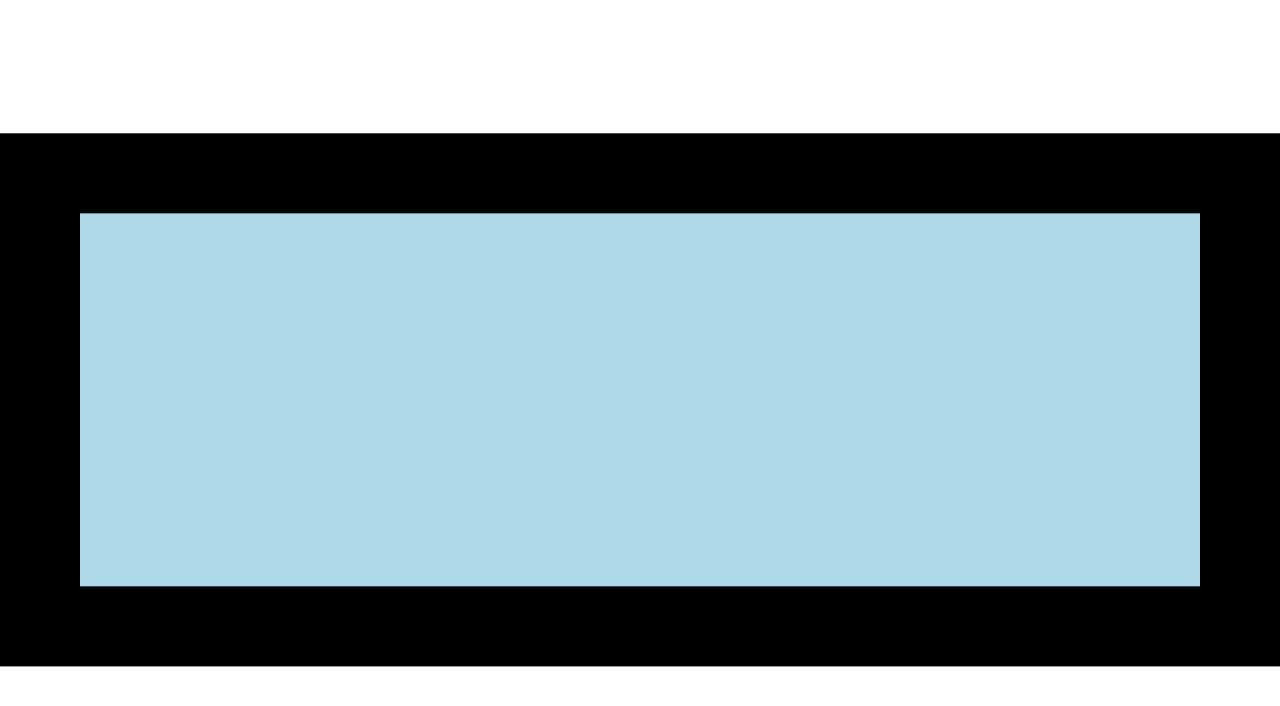
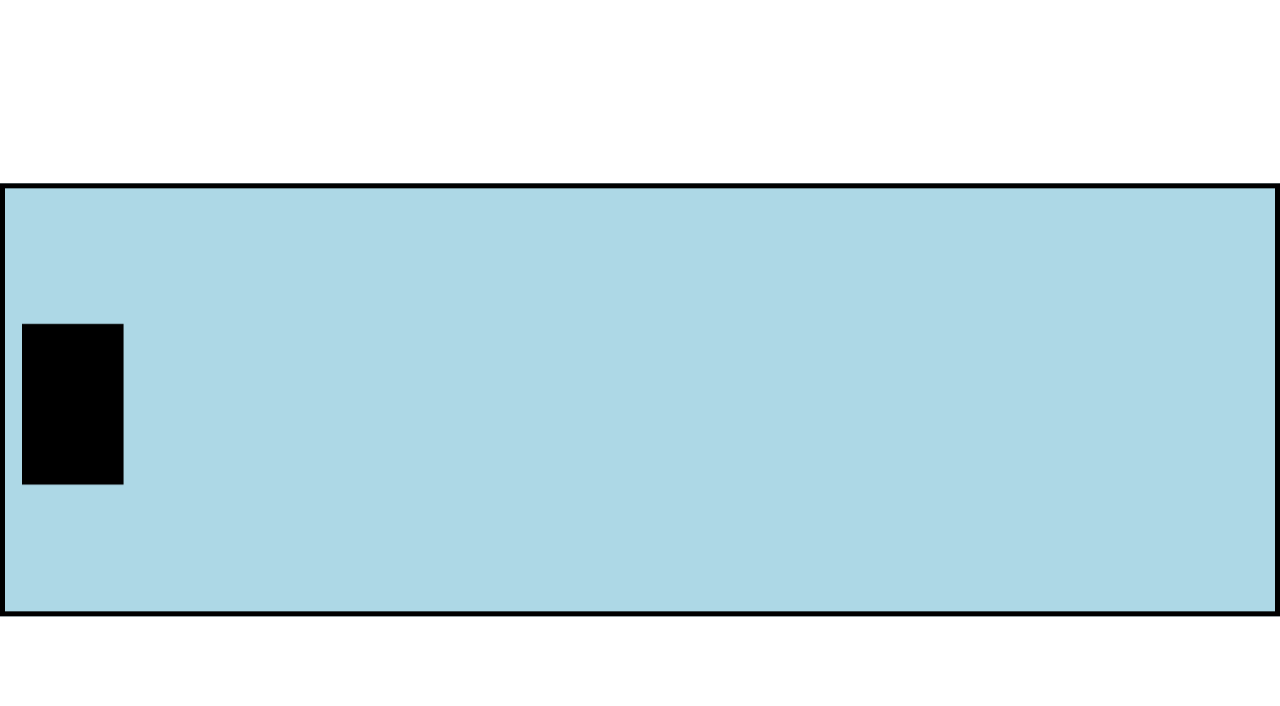
Before and after one commit to nagen-tm/arcade-game, a plain HTML site: page index.html in a window 1280 px wide. Drawn offline with Linux system fonts and the light colour scheme.

Commit message:
update with basic player animation

```diff
--- a/main.css
+++ b/main.css
@@ -5,7 +5,7 @@
 }
 
 #gameCanvas {
-  border: 5pc solid black;
+  border: 5px solid black;
   position: absolute;
   top: 50%;
   left: 50%;
--- a/main.js
+++ b/main.js
@@ -3,8 +3,8 @@ window.addEventListener('load', function(){
   const canvas = document.getElementById('gameCanvas');
   // this sets 2D or 3D property
   const ctx = canvas.getContext('2d');
-  canvas.width = 1500;
-  canvas.height = 500;
+  const gameWidth = canvas.width = 1500;
+  const gameHeight = canvas.height = 500;
 
   /* objects:
     each object has a constructor property that creates a new
@@ -25,14 +25,14 @@ window.addEventListener('load', function(){
       this.game = game;
       this.width = 120;
       this.height= 190;
-      this.x =20;
-      this.y =100;
-      this.speedY = 0;
+      this.x = 20;
+      this.y = 100;
+      this.speedY = 0.2;
     }
     update(){
       this.y += this.speedY;
     }
-    draw(){
+    draw(context){
       context.fillRect(this.x, this.y, this.width, this.height);
     }
   }
@@ -54,5 +54,34 @@ window.addEventListener('load', function(){
       this.height = height;
       this.player = new Player(this);
     }
+    update(){
+      this.player.update()
+    }
+    draw(context){
+      this.player.draw(context)
+    }
   }
+
+  /*
+  calling the game object that in turn executes its constructor
+  and builds out the other objects. the new Game() needs to pass
+  all relevant information
+  */
+  const game = new Game(gameWidth, gameHeight);
+
+  // animation loop
+  function animation(){
+    ctx.clearRect(0, 0, gameWidth, gameHeight);
+    game.update();
+    game.draw(ctx);
+    /*
+    tells browser we are making an animation and calls a
+    specific function to update the animation
+    passing it the parent function creates and endless
+    animation loop
+    */
+    requestAnimationFrame(animation);
+  }
+
+  animation();
 });
```
